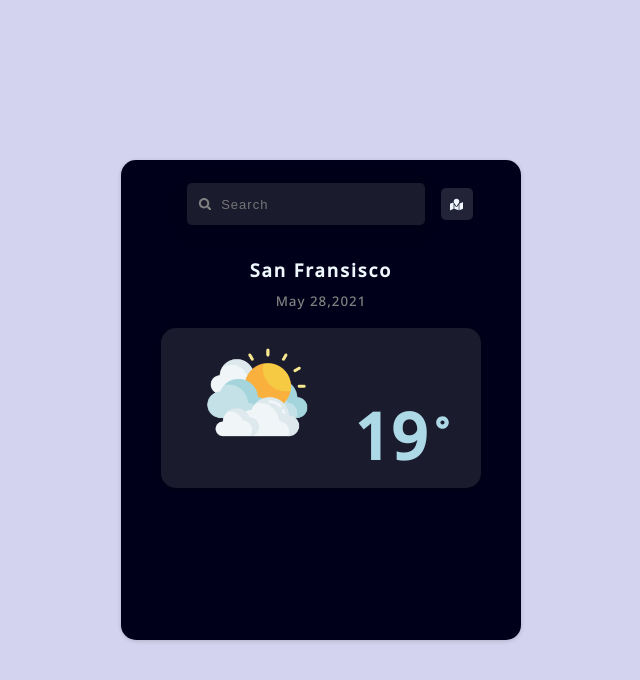
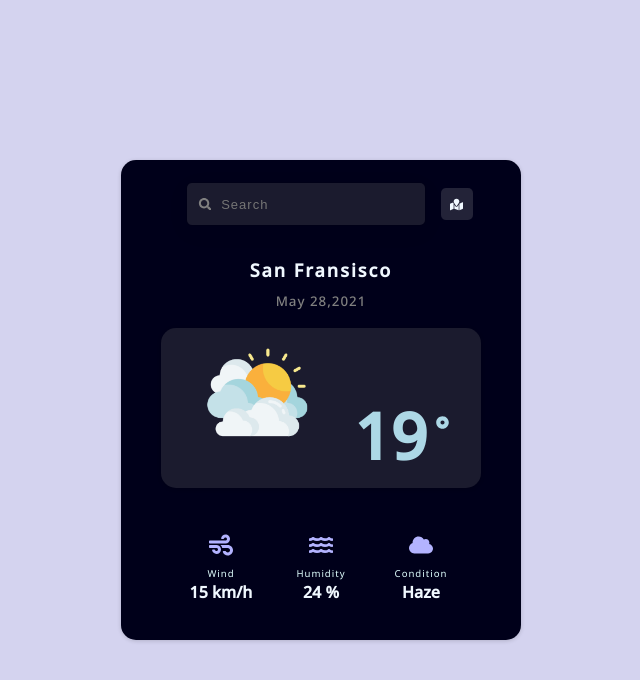
Before and after one commit to Sagarmikeylevi/React-Weather-App, a React (Create React App) app: page / in a window 1280 px wide. Shown: the top 680 px of the page, without its empty margins (319-959 px from the left). Built offline with nearby package versions, Linux system fonts and the light colour scheme.

Commit message:
completed the weather data styles

```diff
--- a/src/components/Weather.js
+++ b/src/components/Weather.js
@@ -3,6 +3,7 @@ import Card from "./UI/Card";
 import SearchBar from "./searchBar/SearchBar";
 import CityTime from "./weatherDetails/CityTime";
 import WeatherIcon from "./weatherDetails/WeatherIcon";
+import WeatherData from "./weatherDetails/WeatherData";
 
 const Weather = () => {
   return (
@@ -10,6 +11,7 @@ const Weather = () => {
       <SearchBar />
       <CityTime />
       <WeatherIcon />
+      <WeatherData />
     </Card>
   );
 };
--- a/src/components/weatherDetails/WeatherData.js
+++ b/src/components/weatherDetails/WeatherData.js
@@ -1,6 +1,25 @@
 import classes from './WeatherData.module.css';
+import {FaWind, FaWater, FaCloud} from 'react-icons/fa';
 const WeatherData = () => {
-    return <h1></h1>
+    return (
+      <div className={classes.wrapper}>
+        <div className={classes.action}>
+          <FaWind className={classes.actionIcon} />
+          <p>Wind</p>
+          <span>15 km/h</span>
+        </div>
+        <div className={classes.action}>
+          <FaWater className={classes.actionIcon} />
+          <p>Humidity</p>
+          <span>24 %</span>
+        </div>
+        <div className={classes.action}>
+          <FaCloud className={classes.actionIcon} />
+          <p>Condition</p>
+          <span>Haze</span>
+        </div>
+      </div>
+    );
 }
 
 export default WeatherData;
--- a/src/components/weatherDetails/WeatherData.module.css
+++ b/src/components/weatherDetails/WeatherData.module.css
@@ -0,0 +1,35 @@
+.wrapper {
+    margin-top: 2rem;
+    margin-left: 10%;
+    height: 6rem;
+    width: 80%;
+    display: flex;
+    flex-direction: row;
+    justify-content: space-evenly;
+    align-items: center;
+    color: aliceblue;
+}
+
+.action {
+    width: 25%;
+    display: flex;
+    flex-direction: column;
+    align-items: center;
+    justify-content: center;
+}
+
+.actionIcon {
+    color: #b3b3ff;
+    font-size: x-large;
+}
+
+.action  p {
+    font-size: 0.6rem;
+    letter-spacing: 1px;
+    color: lightcyan;
+}
+
+.action span {
+    margin-top: -0.5rem;
+    font-weight: 600;
+}
```
